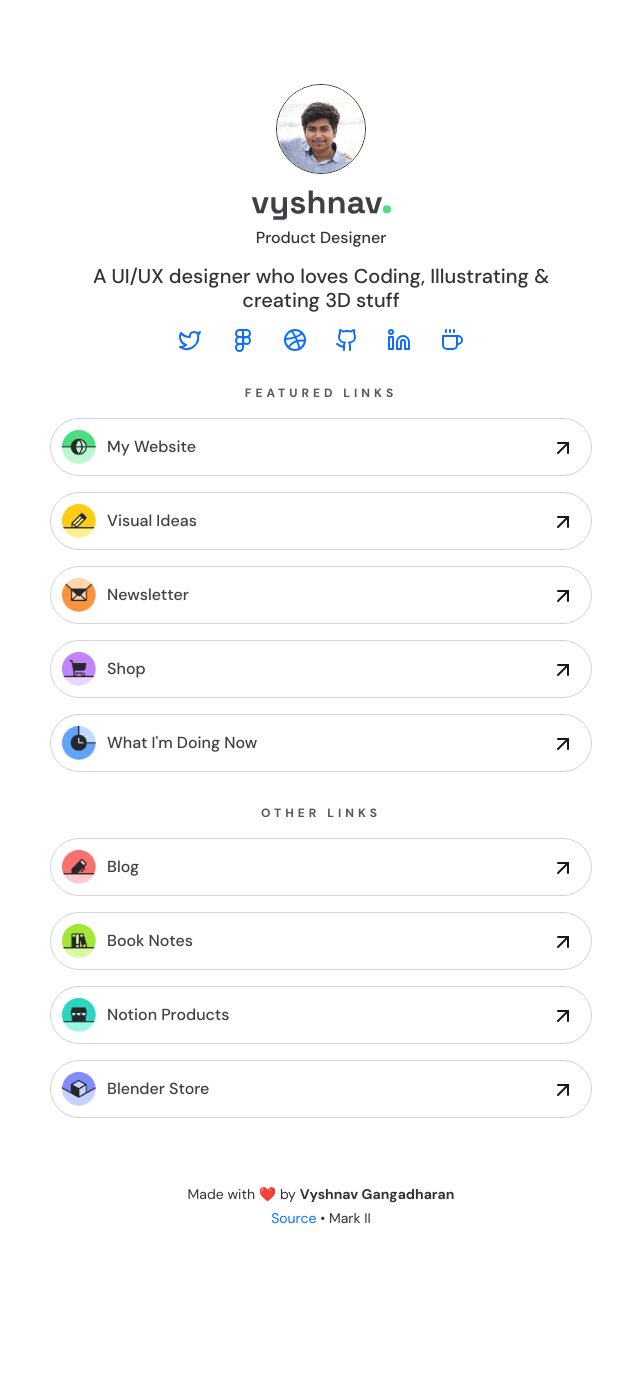
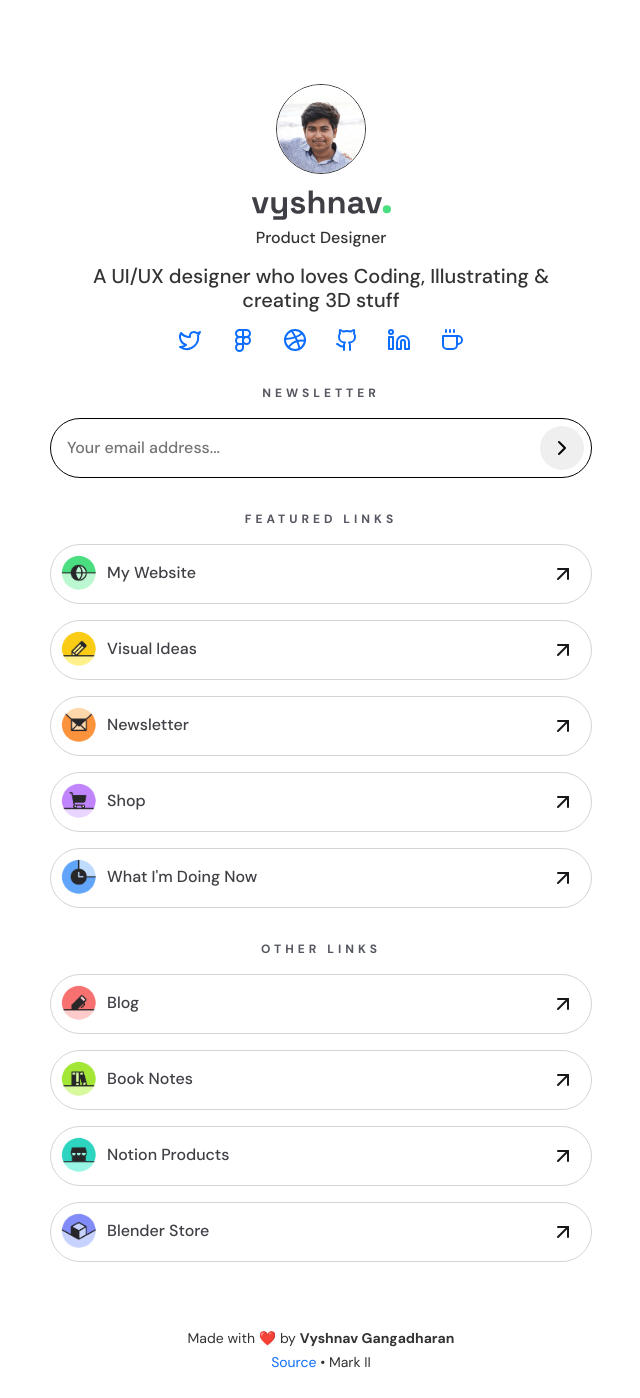
Before and after one commit to Vyshnav2255/links, a Jekyll site: the page built from index.html, in a window 1280 px wide. Shown: the whole page, without its empty margins (319-959 px from the left). Built offline with Jekyll 4.4.1, drawn with Linux system fonts in a browser that asks for light colours; before the commit the page ends 1254 px from its top, so only the background shows below that.

Commit message:
✨ Added newsletter signup form

```diff
--- /dev/null
+++ b/_includes/newsletter.html
@@ -0,0 +1,10 @@
+<div class="newsletter">
+    <form action="https://newsletter.vyshnav.xyz/add_subscriber" method="post" id="revue-form" name="revue-form"  target="_blank">
+        <div class="revue-form-group">
+          <input class="revue-form-field" placeholder="Your email address..." type="email" name="member[email]" id="member_email">
+          <button type="submit" value="Subscribe" name="member[subscribe]" id="member_submit">
+            <svg xmlns="http://www.w3.org/2000/svg" width="24" height="24" viewBox="0 0 24 24" fill="none" stroke="currentColor" stroke-width="2" stroke-linecap="round" stroke-linejoin="round"><polyline points="9 18 15 12 9 6"></polyline></svg>
+        </button>
+        </div>
+    </form>
+</div>
--- a/_sass/_base.scss
+++ b/_sass/_base.scss
@@ -105,6 +105,7 @@ body {
     padding: 0.5rem 1rem 0.5rem 0.5rem;
     font-weight: 500;
     transition: all .14s ease-out;
+    min-height: 60px;
 
     img{
         height: 2.5rem;
--- /dev/null
+++ b/_sass/_newsletter.scss
@@ -0,0 +1,27 @@
+.newsletter{
+    position: relative;
+    width: 90%;
+    margin: 1rem auto;
+
+    input{
+        width: 100%;
+        border: 1px solid;
+        border-radius: 3rem;
+        padding: .5rem .5rem .5rem 1rem;
+        min-height: 60px;
+        font-weight: 500;
+    }
+
+    button{
+        position: absolute;
+        right: 8px;
+        top: 8px;
+        border: 0;
+        padding: 0.625rem;
+        border-radius: 3rem;
+        z-index: 2;
+        width: 44px;
+        height: 44px;
+        display: flex;
+    }
+}
--- a/_sass/_theme.scss
+++ b/_sass/_theme.scss
@@ -38,3 +38,16 @@
     @include themed(color, $black-muted, $white-muted);
   }
 }
+
+.newsletter{
+  input{
+    @include themed(color, $dark-700, $dark-300);
+    @include themed(background-color, $dark-100, $dark-800);
+    @include themed(border-color, $border-light, $border-dark);
+  }
+
+  button{
+    @include themed(color, $dark-900, $dark-900);
+    @include themed(background-color, $green-400, $green-300);
+  }
+}
--- a/_sass/main.scss
+++ b/_sass/main.scss
@@ -6,5 +6,6 @@
 // Import partials from `sass_dir` (defaults to `_sass`)
 @import "variables",
         "base",
+        "newsletter",
         "theme",
         "theme-dark";
--- a/index.html
+++ b/index.html
@@ -1,6 +1,9 @@
 ---
 layout: default
 ---
+
+{% include heading.html text="newsletter" %}
+{% include newsletter.html %}
 
 {% include heading.html text="Featured Links" %}
 
```
